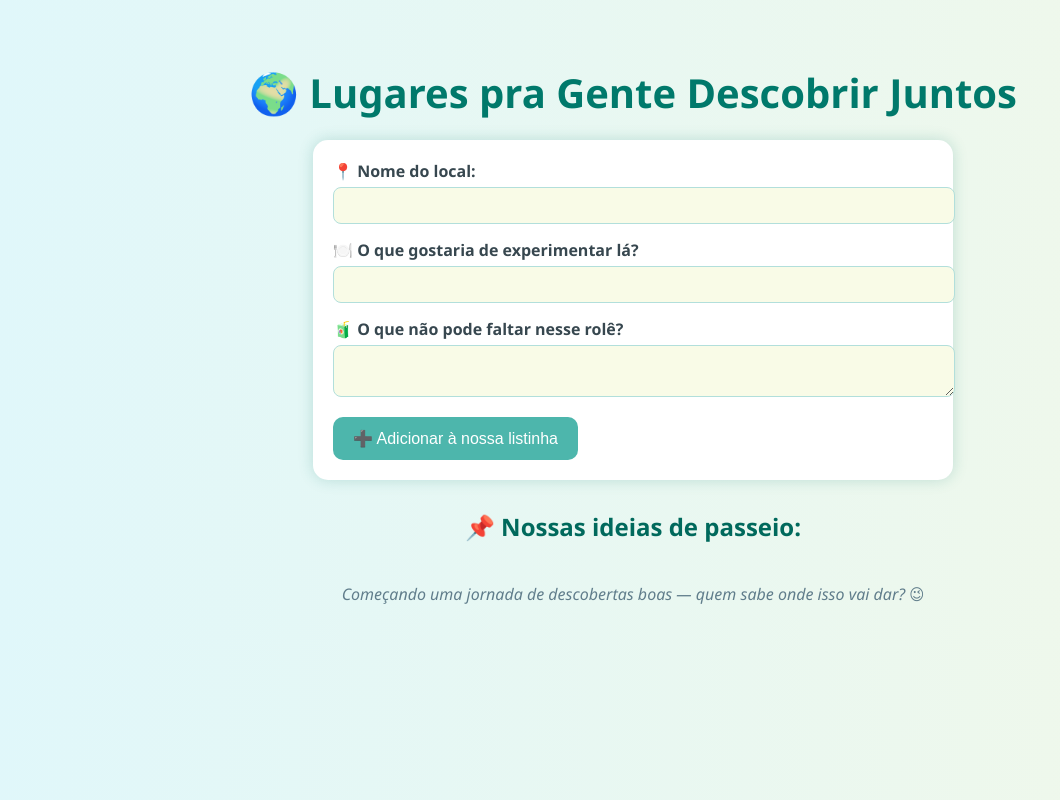
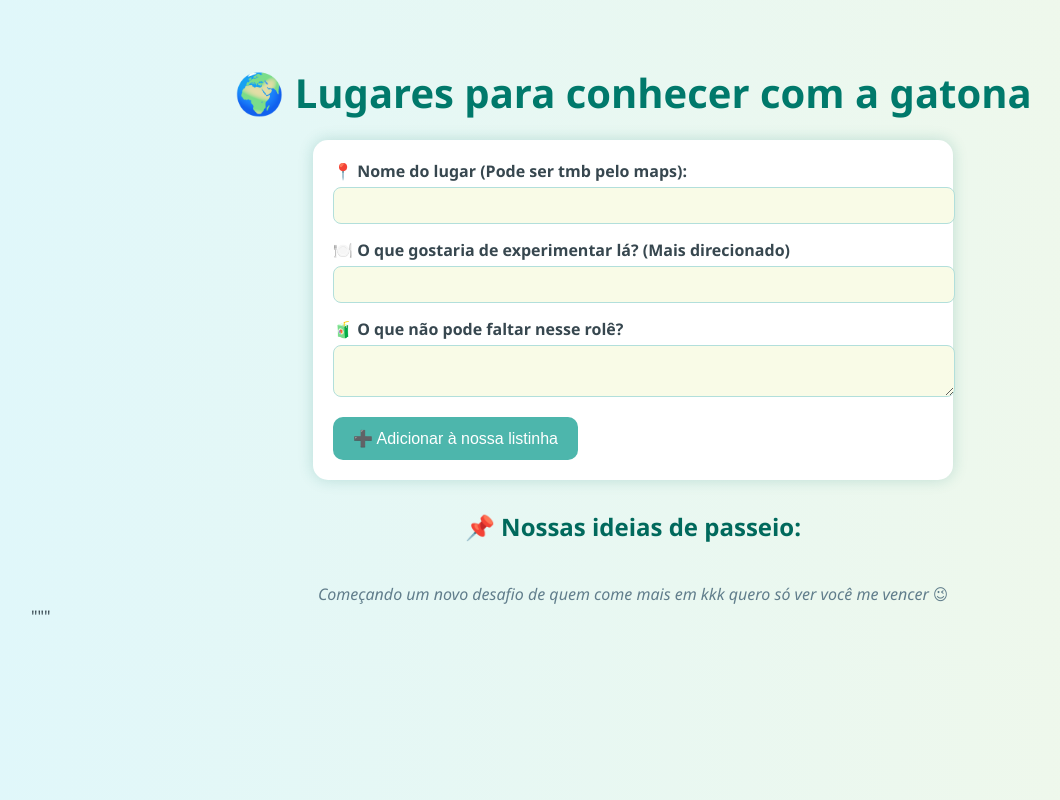
Before and after one commit to jhonnysteffen/lugares-juntos, a Flask app: page / in a window 1280 px wide. Shown: the whole page, without its empty margins (7-1067 px from the left). Run offline with Flask 3, Linux system fonts and the light colour scheme.

Commit message:
trocando o index por uma nova versão

```diff
--- a/templates/index.html
+++ b/templates/index.html
@@ -2,7 +2,7 @@
 <html lang="pt-br">
 <head>
     <meta charset="UTF-8">
-    <title>Descobrindo Lugares Juntos ✨</title>
+    <title>Indo a lugares legais com a gatona ✨</title>
     <style>
         body {
             font-family: 'Segoe UI', Tahoma, Geneva, Verdana, sans-serif;
@@ -77,11 +77,11 @@
     </style>
 </head>
 <body>
-    <h1>🌍 Lugares pra Gente Descobrir Juntos</h1>
+    <h1>🌍 Lugares para conhecer com a gatona</h1>
     <form action="/adicionar" method="post">
-        <label>📍 Nome do local:</label>
+        <label>📍 Nome do lugar (Pode ser tmb pelo maps):</label>
         <input type="text" name="nome" required>
-        <label>🍽️ O que gostaria de experimentar lá?</label>
+        <label>🍽️ O que gostaria de experimentar lá? (Mais direcionado)</label>
         <input type="text" name="comida" required>
         <label>🧃 O que não pode faltar nesse rolê?</label>
         <textarea name="essencial" required></textarea>
@@ -96,7 +96,8 @@
         </div>
     {% endfor %}
     <div class="footer">
-        Começando uma jornada de descobertas boas — quem sabe onde isso vai dar? 😉
+        Começando um novo desafio de quem come mais em kkk quero só ver você me vencer 😉
     </div>
 </body>
 </html>
+"""
```
